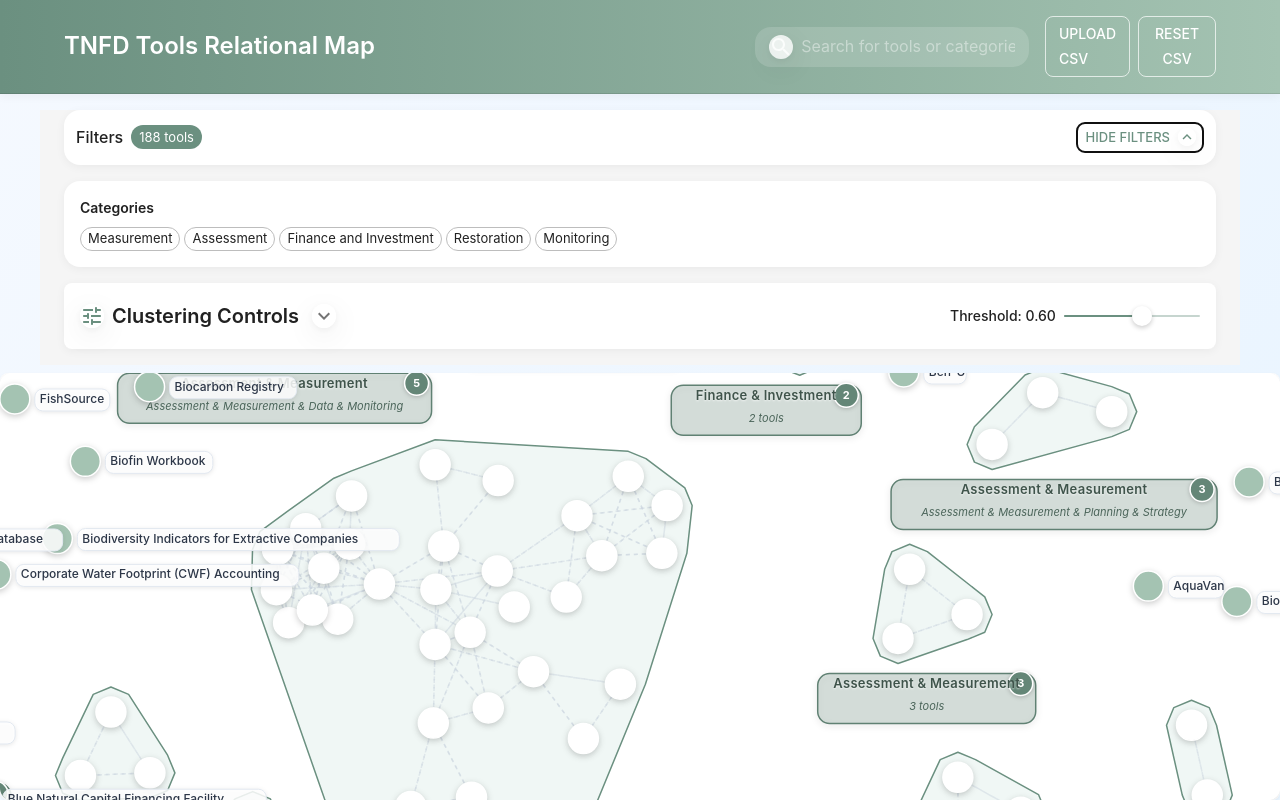
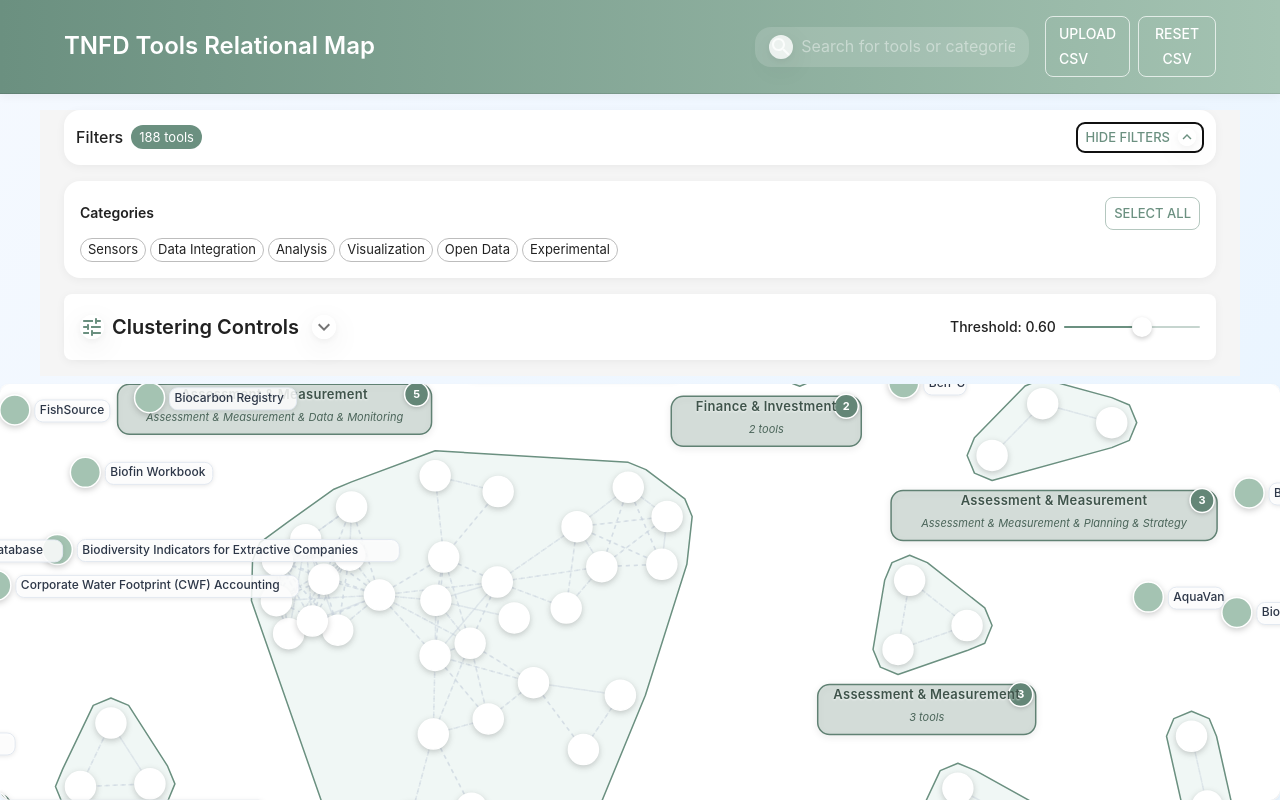
Before and after one commit to Jaystarter/TNFD-interactive-clustering, a React (Vite) app: page / in a window 1280 px wide. Both pictures are taken after a click on the button "SHOW FILTERS". Built offline with nearby package versions, Linux system fonts and the light colour scheme.

Commit message:
Filtering is better

```diff
--- a/src/App.tsx
+++ b/src/App.tsx
@@ -126,11 +126,12 @@
 
   // Static high-level buckets for category filter
   const availableCategories = [
-    'Measurement',
-    'Assessment',
-    'Finance and Investment',
-    'Restoration',
-    'Monitoring'
+    'Sensors',
+    'Data Integration',
+    'Analysis',
+    'Visualization',
+    'Open Data',
+    'Experimental'
   ];
   const [selectedCategories, setSelectedCategories] = useState<string[]>([]);
 
@@ -427,16 +428,130 @@
         ]));
 
         // Apply high-level category filter on CSV Primary Function
-        if (selectedCategories.length > 0) {
+        if (selectedCategories.length > 0 && selectedCategories.length < availableCategories.length) {
+          // Only apply filtering if some but not all categories are selected
           const normalizedCats = selectedCategories.map(c => c.toLowerCase());
           filtered = filtered.filter(tool => {
             const csvTool = toolMap.get(tool.id);
             if (!csvTool) return false;
 
-            const funcs = (csvTool['Primary Function'] || '')
-              .split(';')
-              .map((s: string) => s.trim().toLowerCase().replace(/&/g, 'and'));
-            return funcs.some((f: string) => normalizedCats.includes(f));
+            // Get all relevant fields for categorization
+            const primaryFunction = (csvTool['Primary Function'] || '').toLowerCase();
+            const dataSources = (csvTool['Data Sources'] || '').toLowerCase();
+            const description = (csvTool['Description'] || '').toLowerCase();
+            const toolName = (csvTool['Tool Name'] || '').toLowerCase();
+            const targetUser = (csvTool['Target User/Client'] || '').toLowerCase();
+            const environmentType = (csvTool['Environment Type'] || '').toLowerCase();
+
+            // Combine all text for more comprehensive matching
+            const allText = `${primaryFunction} ${dataSources} ${description} ${toolName} ${targetUser} ${environmentType}`;
+
+            // Check if the tool belongs to any of the selected categories
+            let matchesCategory = false;
+
+            if (normalizedCats.includes('sensors')) {
+              matchesCategory = matchesCategory ||
+                allText.includes('sensor') ||
+                allText.includes('camera') ||
+                allText.includes('drone') ||
+                allText.includes('satellite') ||
+                allText.includes('hardware') ||
+                allText.includes('field device') ||
+                allText.includes('edna') ||
+                allText.includes('monitoring') ||
+                allText.includes('acoustic') ||
+                dataSources.includes('satellite imagery') ||
+                dataSources.includes('wildlife cameras') ||
+                dataSources.includes('acoustic sensors') ||
+                primaryFunction.includes('monitoring');
+            }
+
+            if (normalizedCats.includes('data integration')) {
+              matchesCategory = matchesCategory ||
+                primaryFunction.includes('data') ||
+                allText.includes('integration') ||
+                allText.includes('pipeline') ||
+                allText.includes('etl') ||
+                allText.includes('excel') ||
+                allText.includes('api') ||
+                allText.includes('collection') ||
+                allText.includes('database') ||
+                allText.includes('repository') ||
+                allText.includes('accounting') ||
+                primaryFunction.includes('footprinting') ||
+                primaryFunction.includes('data provision');
+            }
+
+            if (normalizedCats.includes('analysis')) {
+              matchesCategory = matchesCategory ||
+                primaryFunction.includes('analysis') ||
+                primaryFunction.includes('assessment') ||
+                primaryFunction.includes('modeling') ||
+                allText.includes('analytics') ||
+                allText.includes('recognition') ||
+                allText.includes('model') ||
+                allText.includes('statistical') ||
+                allText.includes('machine learning') ||
+                allText.includes('ml') ||
+                allText.includes('ai') ||
+                primaryFunction.includes('risk assessment') ||
+                primaryFunction.includes('impact assessment') ||
+                primaryFunction.includes('status assessment') ||
+                primaryFunction.includes('footprinting');
+            }
+
+            if (normalizedCats.includes('visualization')) {
+              matchesCategory = matchesCategory ||
+                allText.includes('visualization') ||
+                allText.includes('dashboard') ||
+                allText.includes('report') ||
+                allText.includes('kpi') ||
+                allText.includes('chart') ||
+                allText.includes('map') ||
+                allText.includes('display') ||
+                primaryFunction.includes('reporting') ||
+                primaryFunction.includes('benchmarking') ||
+                primaryFunction.includes('rating') ||
+                primaryFunction.includes('valuation');
+            }
+
+            if (normalizedCats.includes('open data')) {
+              matchesCategory = matchesCategory ||
+                allText.includes('open data') ||
+                allText.includes('database') ||
+                allText.includes('repository') ||
+                allText.includes('gbif') ||
+                allText.includes('obis') ||
+                allText.includes('research') ||
+                dataSources.includes('open') ||
+                description.includes('open access') ||
+                toolName.includes('gbif') ||
+                toolName.includes('data platform') ||
+                toolName.includes('data repository') ||
+                primaryFunction.includes('data provision') ||
+                primaryFunction.includes('knowledge database') ||
+                primaryFunction.includes('knowledge sharing');
+            }
+
+            if (normalizedCats.includes('experimental')) {
+              matchesCategory = matchesCategory ||
+                allText.includes('experimental') ||
+                allText.includes('prototype') ||
+                allText.includes('pilot') ||
+                allText.includes('blockchain') ||
+                allText.includes('vr') ||
+                allText.includes('ar') ||
+                allText.includes('citizen science') ||
+                allText.includes('artificial intelligence') ||
+                allText.includes('machine learning') ||
+                description.includes('emerging') ||
+                description.includes('cutting-edge') ||
+                toolName.includes('ai') ||
+                primaryFunction.includes('scenario planning') ||
+                primaryFunction.includes('prioritization');
+            }
+
+            return matchesCategory;
           });
         }
 
@@ -690,9 +805,27 @@
               {/* Category filters */}
               {availableCategories.length > 0 && (
                 <Box>
-                  <Typography variant="subtitle2" sx={{ mb: 1, fontWeight: 600 }}>
-                    Categories
-                  </Typography>
+                  <Box sx={{ display: 'flex', justifyContent: 'space-between', alignItems: 'center', mb: 1 }}>
+                    <Typography variant="subtitle2" sx={{ fontWeight: 600 }}>
+                      Categories
+                    </Typography>
+                    <Button
+                      size="small"
+                      variant="outlined"
+                      onClick={() => {
+                        if (selectedCategories.length === availableCategories.length) {
+                          // If all are selected, clear all
+                          setSelectedCategories([]);
+                        } else {
+                          // Otherwise, select all
+                          setSelectedCategories([...availableCategories]);
+                        }
+                      }}
+                      sx={{ minWidth: 'auto', py: 0.5, px: 1 }}
+                    >
+                      {selectedCategories.length === availableCategories.length ? 'Clear All' : 'Select All'}
+                    </Button>
+                  </Box>
                   <Box sx={{ display: 'flex', flexWrap: 'wrap', gap: 0.5 }}>
                     {availableCategories.map(category => (
                       <Chip
```
